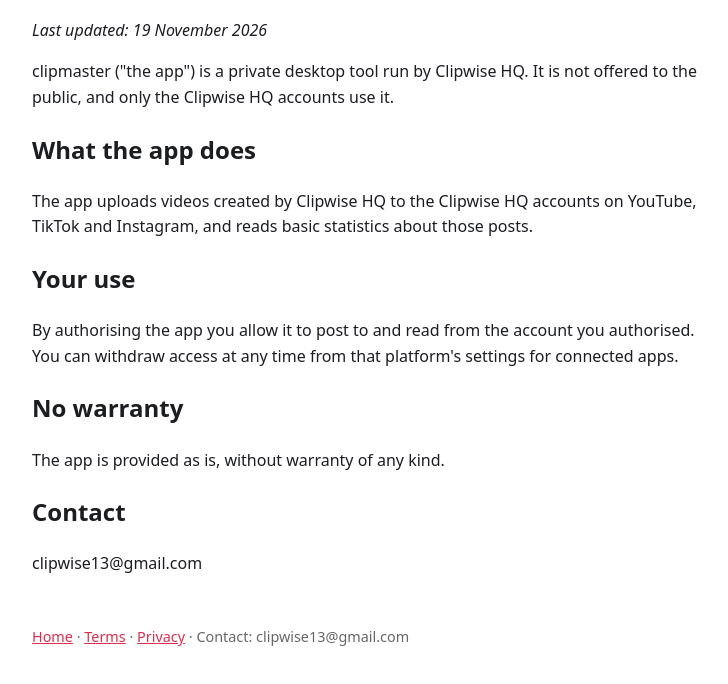
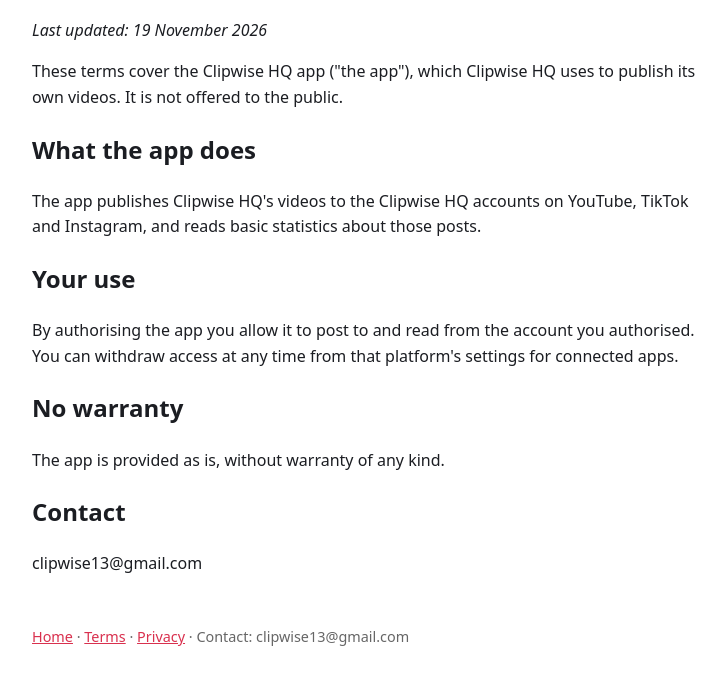
Before and after one commit to clipwise-teto/clipwise-teto.github.io, a plain HTML site: page terms.html in a window 1280 px wide. Shown: the part 90-774 px from the top of the page, without its empty margins (272-1000 px from the left). Drawn offline with Linux system fonts and the light colour scheme.

Commit message:
Revise terms of service for clarity
Updated the terms of service to clarify the app's purpose and usage.

```diff
--- a/terms.html
+++ b/terms.html
@@ -5,9 +5,9 @@
 </head><body>
 <h1>Terms of Service</h1>
 <p><em>Last updated: 19 November 2026</em></p>
-<p>clipmaster ("the app") is a private desktop tool run by Clipwise HQ. It is not offered to the public, and only the Clipwise HQ accounts use it.</p>
+<p>These terms cover the Clipwise HQ app ("the app"), which Clipwise HQ uses to publish its own videos. It is not offered to the public.</p>
 <h2>What the app does</h2>
-<p>The app uploads videos created by Clipwise HQ to the Clipwise HQ accounts on YouTube, TikTok and Instagram, and reads basic statistics about those posts.</p>
+<p>The app publishes Clipwise HQ's videos to the Clipwise HQ accounts on YouTube, TikTok and Instagram, and reads basic statistics about those posts.</p>
 <h2>Your use</h2>
 <p>By authorising the app you allow it to post to and read from the account you authorised. You can withdraw access at any time from that platform's settings for connected apps.</p>
 <h2>No warranty</h2>
```
